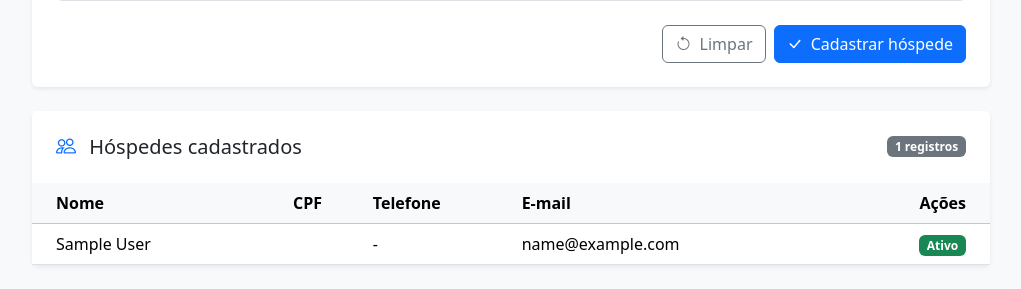
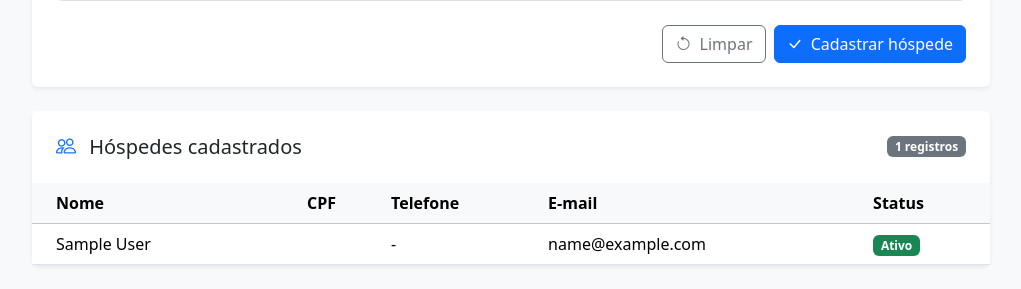
Before and after one commit to LuizMiguel-k1ngm/Parnaioca, a PHP site: page /cadastro/hospede in a window 1280 px wide. Shown: the part 817-1106 px from the top of the page, without its empty margins (254-1275 px from the left). Run offline with PHP 8.4, Linux system fonts and the light colour scheme; the visitor is signed in with stand-in values (Sample User, id 1); some libraries are stand-ins or nearby versions.

Commit message:
fix: fazerndo a busca de todos os usuarios, independente do status

```diff
--- a/app/Repositories/UsuarioRepository.php
+++ b/app/Repositories/UsuarioRepository.php
@@ -11,7 +11,7 @@ class UsuarioRepository
 	public function buscarAtivoPorUsuario(string $usuario): ?array
 	{
 		$statement = $this->conn->prepare(
-			'SELECT id_usuario, usuario, senha_hash, id_funcionario
+			'SELECT id_usuario, usuario, senha_hash, id_funcionario, status
 			 FROM usuario_login
 			 WHERE usuario = :usuario AND status = "ativo"'
 		);
@@ -25,9 +25,8 @@ class UsuarioRepository
 	public function buscarClientesAtivos(): array
 	{
 		$statement = $this->conn->query(
-			"SELECT id_cliente, nome, cpf, telefone, email
+			"SELECT id_cliente, nome, cpf, telefone, email, status
 			 FROM cliente
-			 WHERE status = 'ativo'
 			 ORDER BY nome"
 		);
 
--- a/app/Views/cadastro/hospede/index.php
+++ b/app/Views/cadastro/hospede/index.php
@@ -105,7 +105,7 @@ $clientesAtivos = (new UsuarioRepository($conn))->buscarClientesAtivos();
                                         class="form-control"
                                         id="nome"
                                         name="nome"
-                                        pattern = "[A-Za-zA-ÿ\s]{3,}"
+                                        pattern="[A-Za-zA-ÿ\s]{3,}"
                                         value="<?= htmlspecialchars($hospedeNome, ENT_QUOTES, 'UTF-8') ?>"
                                         placeholder="Digite o nome completo"
                                         required>
@@ -310,7 +310,7 @@ $clientesAtivos = (new UsuarioRepository($conn))->buscarClientesAtivos();
                                         <th>CPF</th>
                                         <th>Telefone</th>
                                         <th>E-mail</th>
-                                        <th class="text-end px-4">Ações</th>
+                                        <th>Status</th>
                                     </tr>
                                 </thead>
                                 <tbody>
@@ -329,8 +329,11 @@ $clientesAtivos = (new UsuarioRepository($conn))->buscarClientesAtivos();
                                                 <td><?= htmlspecialchars($cliente['cpf'], ENT_QUOTES, 'UTF-8') ?></td>
                                                 <td><?= htmlspecialchars($cliente['telefone'] ?? '-', ENT_QUOTES, 'UTF-8') ?></td>
                                                 <td><?= htmlspecialchars($cliente['email'] ?? '-', ENT_QUOTES, 'UTF-8') ?></td>
-                                                <td class="text-end px-4">
-                                                    <span class="badge text-bg-success">Ativo</span>
+                                                <?php $status = strtolower((string) ($cliente['status'] ?? '')); ?>
+                                                <td>
+                                                    <span class="badge <?= $status === 'ativo' ? 'text-bg-success' : 'text-bg-danger' ?>">
+                                                        <?= htmlspecialchars(ucfirst($status ?: '-'), ENT_QUOTES, 'UTF-8') ?>
+                                                    </span>
                                                 </td>
                                             </tr>
                                         <?php endforeach; ?>
```
